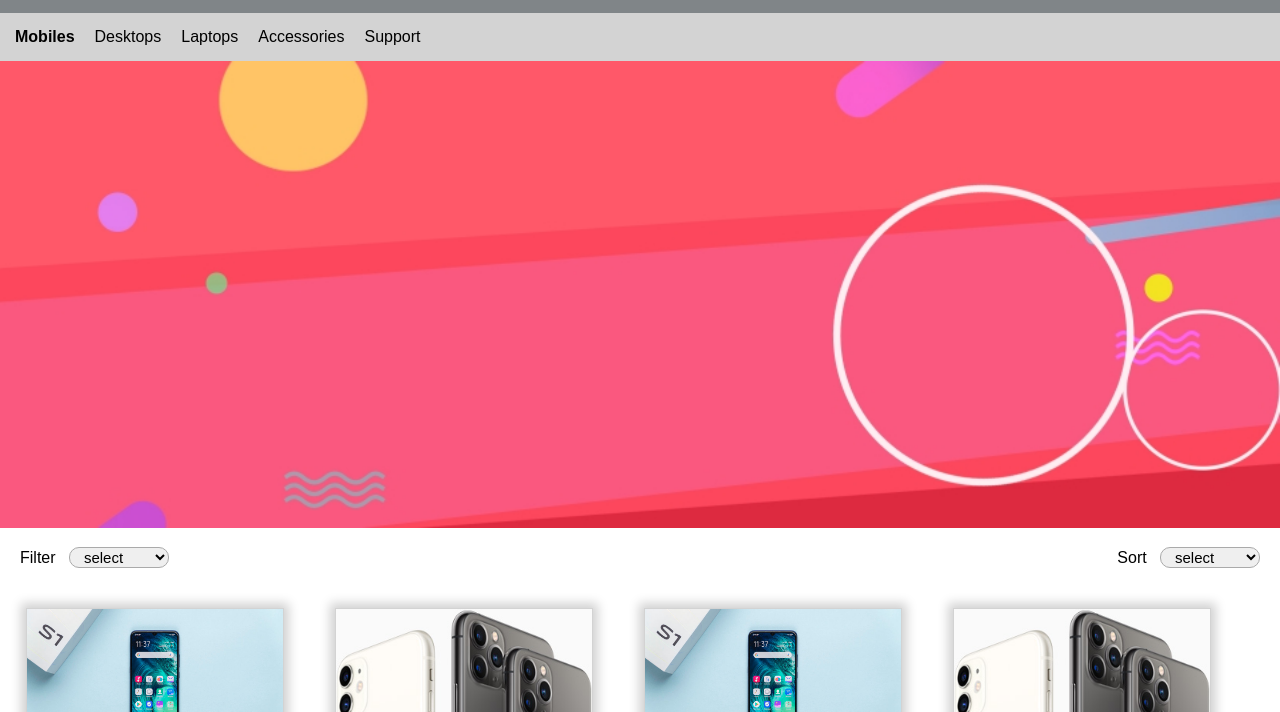
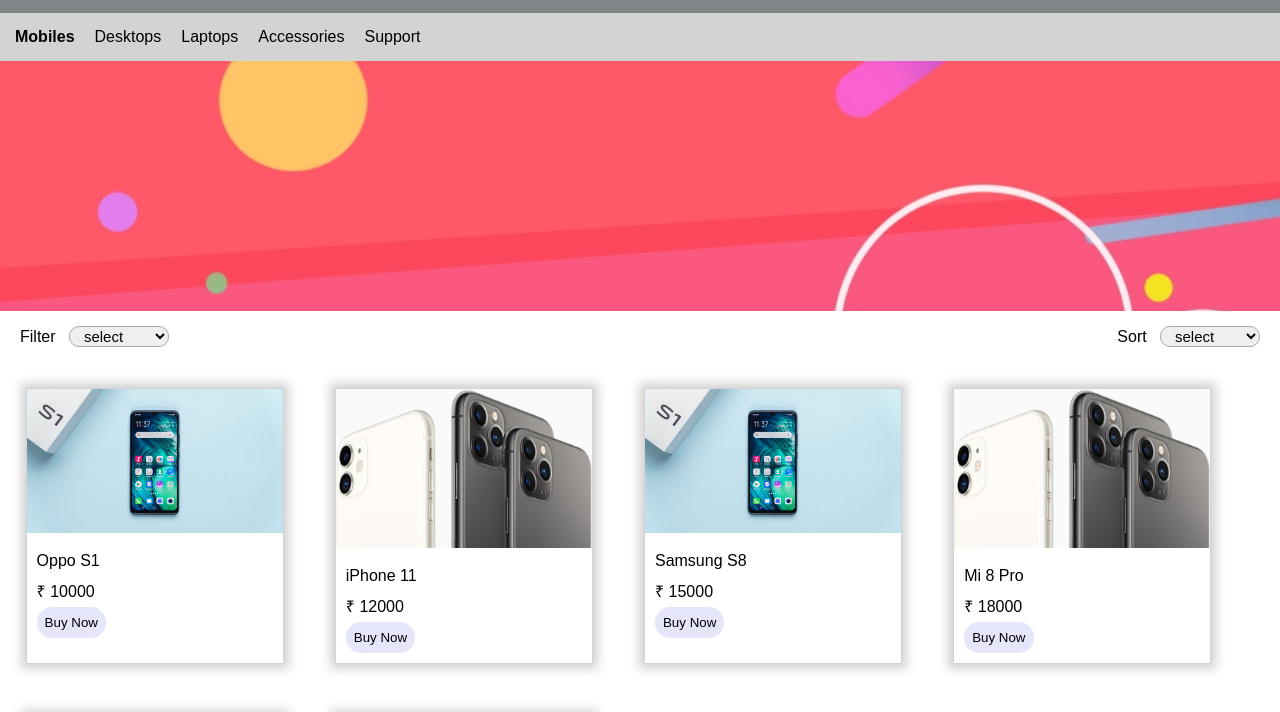
Before and after one commit to saravanan-mohan/webmodule, a website: page index.html in a window 1280 px wide. Shown: the part 54-766 px from the top of the page. Drawn offline with Linux system fonts and the light colour scheme.

Commit message:
banner image changes

```diff
--- a/index.html
+++ b/index.html
@@ -33,9 +33,7 @@
             </div>
         </nav>
         <section class='banner-conatainer'>
-            <div class='banner'>
-                <img src="./images/shop.jpg">
-            </div>
+            <div class='banner'></div>
         </section>
         <section>
             <div class='secondary'>
--- a/package.json
+++ b/package.json
@@ -10,6 +10,7 @@
   "author": "",
   "license": "ISC",
   "dependencies": {
-    "express": "^4.17.1"
+    "express": "^4.17.1",
+    "node-sass": "^4.13.1"
   }
 }
--- /dev/null
+++ b/scss/index.scss
@@ -0,0 +1,6 @@
+.banner {
+    font-size: 10px;
+     div{
+         margin: 10px;
+     }
+}
```
Also changed, not shown: css/index.css, 2 other files.
